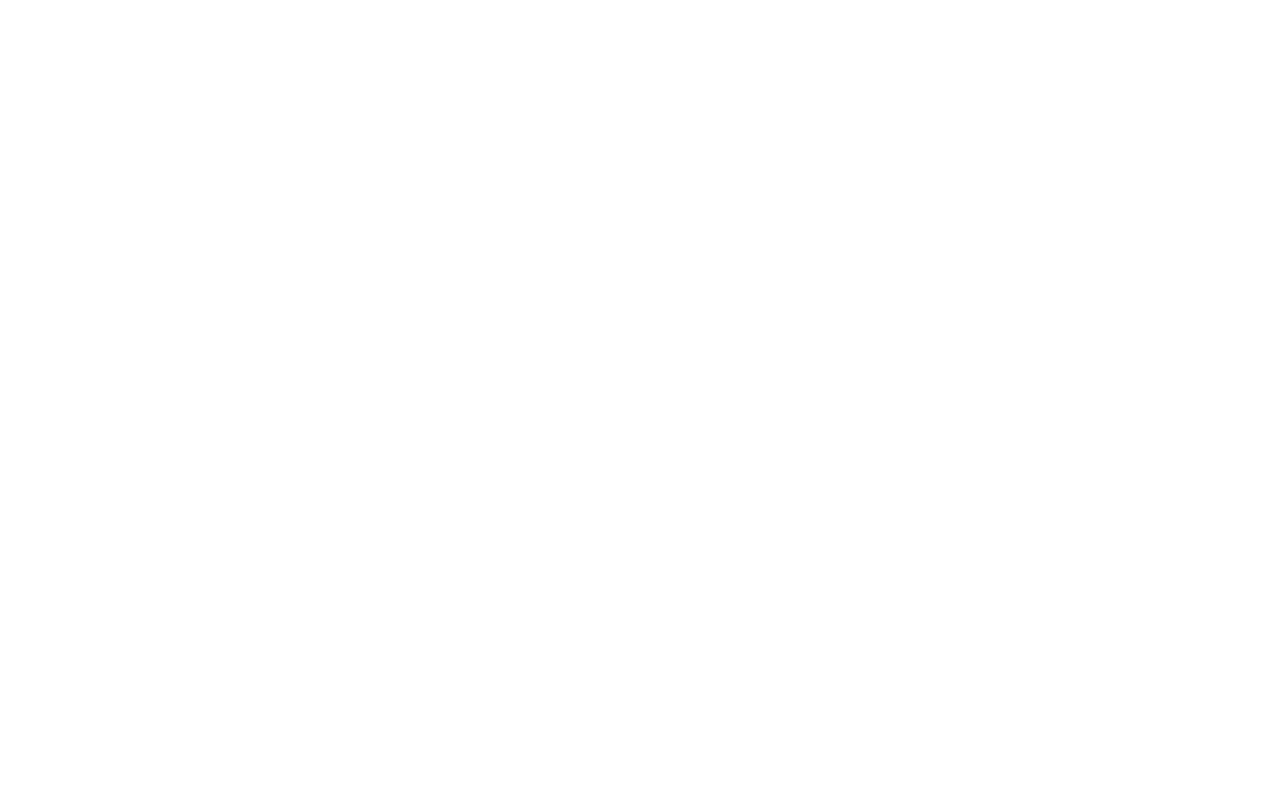
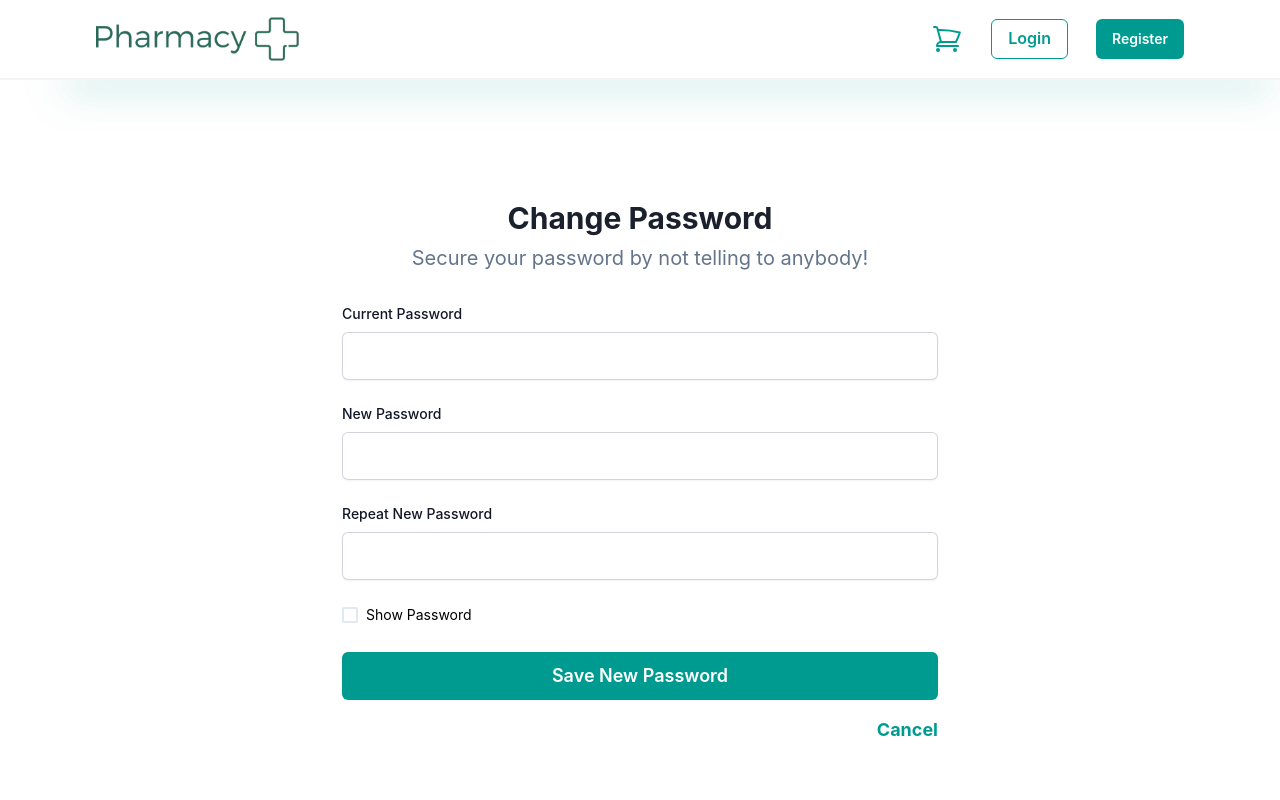
Before and after one commit to purwadhikafullstack/JCWDOL0911, a React (Create React App) app in the folder projects/client/: page /change-password in a window 1280 px wide. Before the commit this address had no page. Shown: the top 800 px of the page. Built offline with nearby package versions, Linux system fonts and the light colour scheme.

Commit message:
Feature/PA-11: create function and page for change password user

```diff
--- a/projects/client/src/App.js
+++ b/projects/client/src/App.js
@@ -14,6 +14,7 @@
 import Verification from "./pages/Verification";
 import Login from "./pages/Login";
 import Address from "./pages/Address";
+import ChangePassword from "./pages/ChangePassword";
 
 //
 function App() {
@@ -38,6 +39,7 @@
           <Route path="/profile" element={<Profile />} />
           <Route path="/forum" element={<Forum />} />
           <Route path="/address" element={<Address />} />
+          <Route path="/change-password" element={<ChangePassword />} />
         </Route>
         <Route element={<AuthRoute />}>
           <Route path="/register" element={<Register />} />
--- /dev/null
+++ b/projects/client/src/pages/ChangePassword.jsx
@@ -0,0 +1,206 @@
+import React, { useState } from "react";
+import { Formik, Field, Form, ErrorMessage } from "formik";
+import * as Yup from "yup";
+import { Link, useNavigate } from "react-router-dom";
+import Swal from "sweetalert2";
+import axios from "axios";
+import { Button, Checkbox } from "@chakra-ui/react";
+import { AUTH_TOKEN } from "../helpers/constant";
+
+function ChangePassword() {
+  const [isLoading, setIsLoading] = useState(false);
+  const navigate = useNavigate();
+  const token = localStorage.getItem(AUTH_TOKEN);
+  const [show, setShow] = useState(false);
+
+  const newPasswordSchema = Yup.object().shape({
+    password: Yup.string()
+      .required("This field is required")
+      .min(8, "Password too short"),
+    newPassword: Yup.string()
+      .required("This field is required")
+      .min(8, "Password too short"),
+    repeatPassword: Yup.string()
+      .required("This field is required")
+      .oneOf(
+        [Yup.ref("newPassword"), null],
+        "Password must match with new password"
+      ),
+  });
+
+  const changePassword = async (value, actions) => {
+    try {
+      setIsLoading(true);
+      let response = await axios.post(
+        `${process.env.REACT_APP_API_BE}/auth/change-password`,
+        value,
+        {
+          headers: {
+            authorization: `Bearer ${token}`,
+          },
+        }
+      );
+
+      Swal.fire({
+        icon: "success",
+        title: "Success change your password",
+        text: response.data?.message,
+      });
+      setIsLoading(false);
+      localStorage.clear();
+      navigate("/login");
+    } catch (error) {
+      setIsLoading(false);
+      Swal.fire({
+        icon: "error",
+        title: "Oops...",
+        text: error.response?.data?.message || "Something went wrong!!",
+      });
+    }
+  };
+
+  return (
+    <div>
+      <div>
+        <Formik
+          initialValues={{
+            newPassword: "",
+          }}
+          validationSchema={newPasswordSchema}
+          onSubmit={(value) => {
+            changePassword(value);
+          }}
+        >
+          {(props) => {
+            return (
+              <>
+                <div className="flex min-h-screen h-full">
+                  <div className="w-full items-center flex justify-center flex-col p-11">
+                    <div>
+                      <p className="text-3xl font-bold mb-2 text-center">
+                        Change Password
+                      </p>
+                      <p className="text-xl text-slate-500">
+                        Secure your password by not telling to anybody!
+                      </p>
+                    </div>
+                    <div className="w-full lg:w-1/2">
+                      <Form className="mt-8 space-y-6" action="#" method="POST">
+                        <input
+                          type="hidden"
+                          name="remember"
+                          defaultValue="true"
+                        />
+                        <div className="rounded-md">
+                          <div className="my-6">
+                            <label
+                              htmlFor="Current Password"
+                              className="block mb-2 text-sm font-medium text-gray-900 dark:text-white"
+                            >
+                              Current Password
+                            </label>
+                            <div className="mt-2">
+                              <Field
+                                id="password"
+                                name="password"
+                                type={show ? "text" : "password"}
+                                required
+                                className="shadow-sm relative block w-full rounded-md border-0 py-3 px-4 text-gray-900 ring-1 ring-inset ring-gray-300 placeholder:text-gray-400 focus:z-10 focus:ring-2 focus:ring-inset focus:ring-blue-900 sm:text-sm sm:leading-6"
+                              />
+                            </div>
+                            <ErrorMessage
+                              component="div"
+                              name="password"
+                              style={{ color: "red", fontSize: "12px" }}
+                            />
+                          </div>
+                        </div>
+                        <div className="rounded-md">
+                          <div className="my-6">
+                            <label
+                              htmlFor="New Password"
+                              className="block mb-2 text-sm font-medium text-gray-900 dark:text-white"
+                            >
+                              New Password
+                            </label>
+                            <div className="mt-2">
+                              <Field
+                                id="newPassword"
+                                name="newPassword"
+                                type={show ? "text" : "password"}
+                                required
+                                className="shadow-sm relative block w-full rounded-md border-0 py-3 px-4 text-gray-900 ring-1 ring-inset ring-gray-300 placeholder:text-gray-400 focus:z-10 focus:ring-2 focus:ring-inset focus:ring-blue-900 sm:text-sm sm:leading-6"
+                              />
+                            </div>
+                            <ErrorMessage
+                              component="div"
+                              name="newPassword"
+                              style={{ color: "red", fontSize: "12px" }}
+                            />
+                          </div>
+                        </div>
+                        <div className="rounded-md">
+                          <div className="my-6">
+                            <label
+                              htmlFor="Repeat New Password"
+                              className="block mb-2 text-sm font-medium text-gray-900 dark:text-white"
+                            >
+                              Repeat New Password
+                            </label>
+                            <div className="mt-2">
+                              <Field
+                                id="repeatPassword"
+                                name="repeatPassword"
+                                type={show ? "text" : "password"}
+                                required
+                                className="shadow-sm relative block w-full rounded-md border-0 py-3 px-4 text-gray-900 ring-1 ring-inset ring-gray-300 placeholder:text-gray-400 focus:z-10 focus:ring-2 focus:ring-inset focus:ring-blue-900 sm:text-sm sm:leading-6"
+                              />
+                            </div>
+                            <ErrorMessage
+                              component="div"
+                              name="repeatPassword"
+                              style={{ color: "red", fontSize: "12px" }}
+                            />
+                          </div>
+                        </div>
+                        <Checkbox
+                          style={{
+                            background: "transparent",
+                            color: "black",
+                            marginTop: "0px",
+                          }}
+                          onChange={(event) => setShow(event.target.checked)}
+                        >
+                          <p style={{ fontSize: "14px" }}>Show Password</p>
+                        </Checkbox>
+                        <div>
+                          <Button
+                            isLoading={isLoading}
+                            type="submit"
+                            className="w-full rounded-md py-6 text-white button-primary"
+                          >
+                            <p className="text-lg ">Save New Password</p>
+                          </Button>
+
+                          <div className="flex flex-wrap gap-2 items-end justify-end my-4">
+                            <Link to={"/"}>
+                              <p className="text-color-green text-end font-bold text-md lg:text-lg hover:text-cyan-900">
+                                Cancel
+                              </p>
+                            </Link>
+                          </div>
+                        </div>
+                      </Form>
+                    </div>
+                  </div>
+                </div>
+              </>
+            );
+          }}
+        </Formik>
+      </div>
+    </div>
+  );
+}
+
+export default ChangePassword;
--- a/projects/client/src/pages/Login.jsx
+++ b/projects/client/src/pages/Login.jsx
@@ -4,7 +4,7 @@
 import { Link, Navigate, useNavigate } from "react-router-dom";
 import Swal from "sweetalert2";
 import axios from "axios";
-import { Button } from "@chakra-ui/react";
+import { Button, Checkbox } from "@chakra-ui/react";
 import InputComponent from "../components/Input";
 import { AUTH_TOKEN, USER } from "../helpers/constant";
 import { useDispatch } from "react-redux";
@@ -14,6 +14,7 @@
   const [isLoading, setIsLoading] = useState(false);
   const dispatch = useDispatch();
   const navigate = useNavigate();
+  const [show, setShow] = useState(false);
 
   const loginSchema = Yup.object().shape({
     email: Yup.string()
@@ -101,7 +102,7 @@
                           name="remember"
                           defaultValue="true"
                         />
-                        <div className="rounded-md shadow-sm">
+                        <div className="rounded-md">
                           <div className="my-6">
                             <label
                               htmlFor="email-address"
@@ -116,7 +117,7 @@
                                 type="email"
                                 autoComplete="email"
                                 required
-                                className="pl-4 relative block w-full rounded-md border-0 py-6 text-gray-900 ring-1 ring-inset ring-gray-300 placeholder:text-gray-400 focus:z-10 focus:ring-2 focus:ring-inset focus:ring-blue-900 sm:text-sm sm:leading-6"
+                                className="pl-4 shadow-sm relative block w-full rounded-md border-0 py-6 text-gray-900 ring-1 ring-inset ring-gray-300 placeholder:text-gray-400 focus:z-10 focus:ring-2 focus:ring-inset focus:ring-blue-900 sm:text-sm sm:leading-6 "
                                 placeholder="Email"
                                 component={InputComponent}
                                 icon={
@@ -145,7 +146,7 @@
                             />
                           </div>
 
-                          <div className="my-6">
+                          <div className="mt-6 mb-2">
                             <label
                               htmlFor="password"
                               className="block mb-2 text-sm font-medium text-gray-900 dark:text-white"
@@ -156,9 +157,9 @@
                               <Field
                                 id="password"
                                 name="password"
-                                type="password"
+                                type={show ? "text" : "password"}
                                 required
-                                className="pl-4 relative block w-full rounded-md border-0 py-6 text-gray-900 ring-1 ring-inset ring-gray-300 placeholder:text-gray-400 focus:z-10 focus:ring-2 focus:ring-inset focus:ring-blue-900 sm:text-sm sm:leading-6"
+                                className="pl-4 shadow-sm relative block w-full rounded-md border-0 py-6 text-gray-900 ring-1 ring-inset ring-gray-300 placeholder:text-gray-400 focus:z-10 focus:ring-2 focus:ring-inset focus:ring-blue-900 sm:text-sm sm:leading-6"
                                 placeholder="Password"
                                 autoComplete="new-password"
                                 component={InputComponent}
@@ -188,6 +189,16 @@
                             />
                           </div>
                         </div>
+                        <Checkbox
+                          style={{
+                            background: "transparent",
+                            color: "black",
+                            marginTop: "0px",
+                          }}
+                          onChange={(event) => setShow(event.target.checked)}
+                        >
+                          <p style={{ fontSize: "14px" }}>Show Password</p>
+                        </Checkbox>
                         <div>
                           <Button
                             isLoading={isLoading}
```
Also changed, not shown: projects/client/src/pages/Register.jsx (+5 -5 lines), 2 other files (tests, documents, lock files or other folders).
